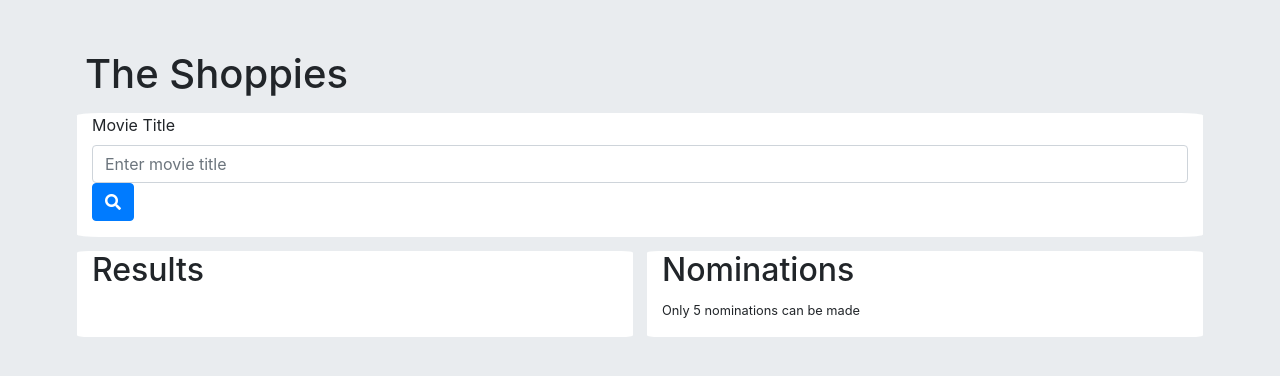
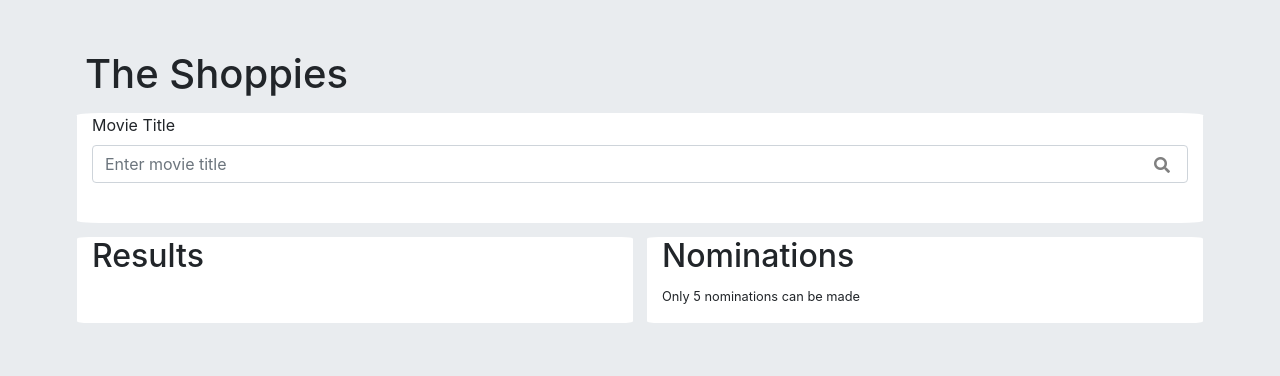
Before and after one commit to gord02/Shopify-Movie-App, a React (Create React App) app: page / in a window 1280 px wide. Shown: the top 376 px of the page. Built offline with nearby package versions, Linux system fonts and the light colour scheme.

Commit message:
styles added

```diff
--- a/src/components/search.jsx
+++ b/src/components/search.jsx
@@ -209,7 +209,7 @@ class Search extends Component {
                                 <div className = "form-group">
                                     <label htmlFor="exampleInputEmail1" id = "block marginBottom1 title" >Movie Title</label>
                                     <input id = "inline width96p margin0 title" type="name" className = "form-control" aria-describedby="MovieTitle" placeholder= "Enter movie title"  ref={(input) => { this.movieTitleInput = input }} required></input>
-                                    <button type="submit" className = "btn btn-primary" id = "inline" > <i id = "inline" className = "fas fa-search"></i></button>
+                                    <button type="submit" className = "btn btn-primary" id = "submButton" > <i id = "inline submButton" className = "fas fa-search"></i></button>
                                 </div>
                             </form>
                         </div>
--- a/src/search.css
+++ b/src/search.css
@@ -3,6 +3,15 @@
     margin: 7px;
     border-radius: 2%;
     box-shadow: 2%;
+}
+#submButton{
+    background-color: transparent;
+    border: transparent;
+    margin-top: -63px;
+    color: gray;
+    margin-left: 1050px;
+    outline: none;
+    box-shadow: none;
 }
 
 #title{
```
Also changed, not shown: 1 other file (tests, documents, lock files or other folders).
